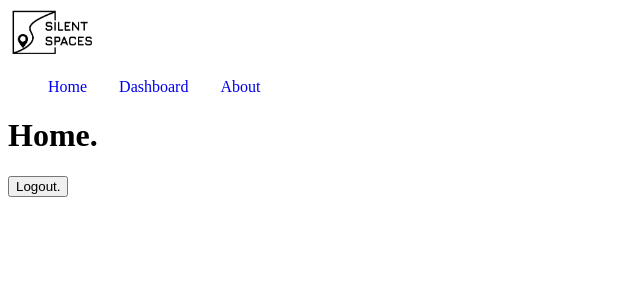
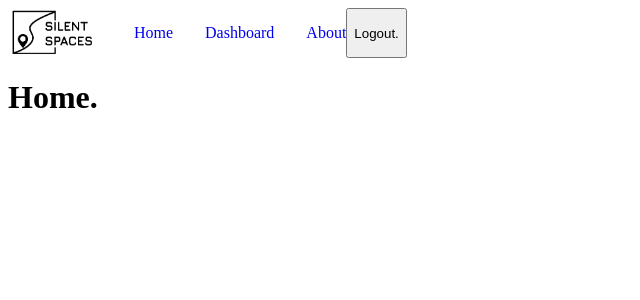
Before and after one commit to Esatduman/Silent-Spaces, a React (Vite) app in the folder Coding Project/silent-spaces/: page / in a window 1280 px wide. Shown: the top 300 px of the page, without its empty margins (0-640 px from the left). Built offline with nearby package versions, Linux system fonts and the light colour scheme; no server answers.

Commit message:
Moved logout to header and added header styling

```diff
--- a/Coding Project/silent-spaces/src/App.css
+++ b/Coding Project/silent-spaces/src/App.css
@@ -1,5 +1,10 @@
 .header-logo {
     max-height: 50px;
+}
+
+.header {
+    display: flex;
+    flex-wrap: wrap;
 }
 
 .header > nav > ul {
--- a/Coding Project/silent-spaces/src/components/header/Header.jsx
+++ b/Coding Project/silent-spaces/src/components/header/Header.jsx
@@ -16,6 +16,7 @@ export function Header() {
                 {Object.entries(links).map(([key, val]) => <NavLink label={key} link={val}></NavLink>)}
                 </ul>
             </nav>
+            <button onClick={() => {handleLogout()}}>Logout.</button>
         </header>
     )
 }
--- a/Coding Project/silent-spaces/src/routes/Home.jsx
+++ b/Coding Project/silent-spaces/src/routes/Home.jsx
@@ -16,6 +16,5 @@ export function Home() {
     <Header />
     <div>
         <h1>Home.</h1>
-        <button onClick={() => {handleLogout()}}>Logout.</button>
     </div></>
 }
```
